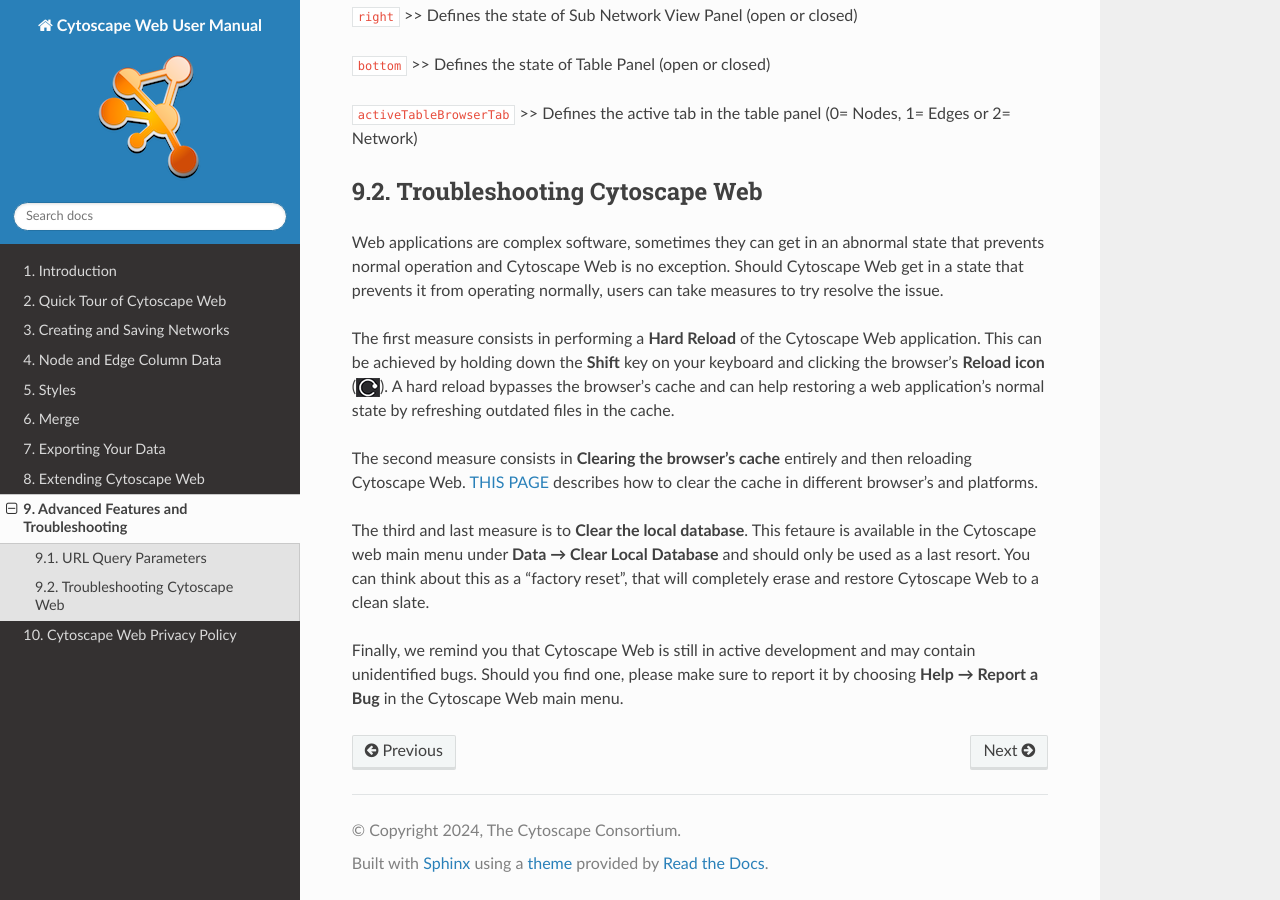
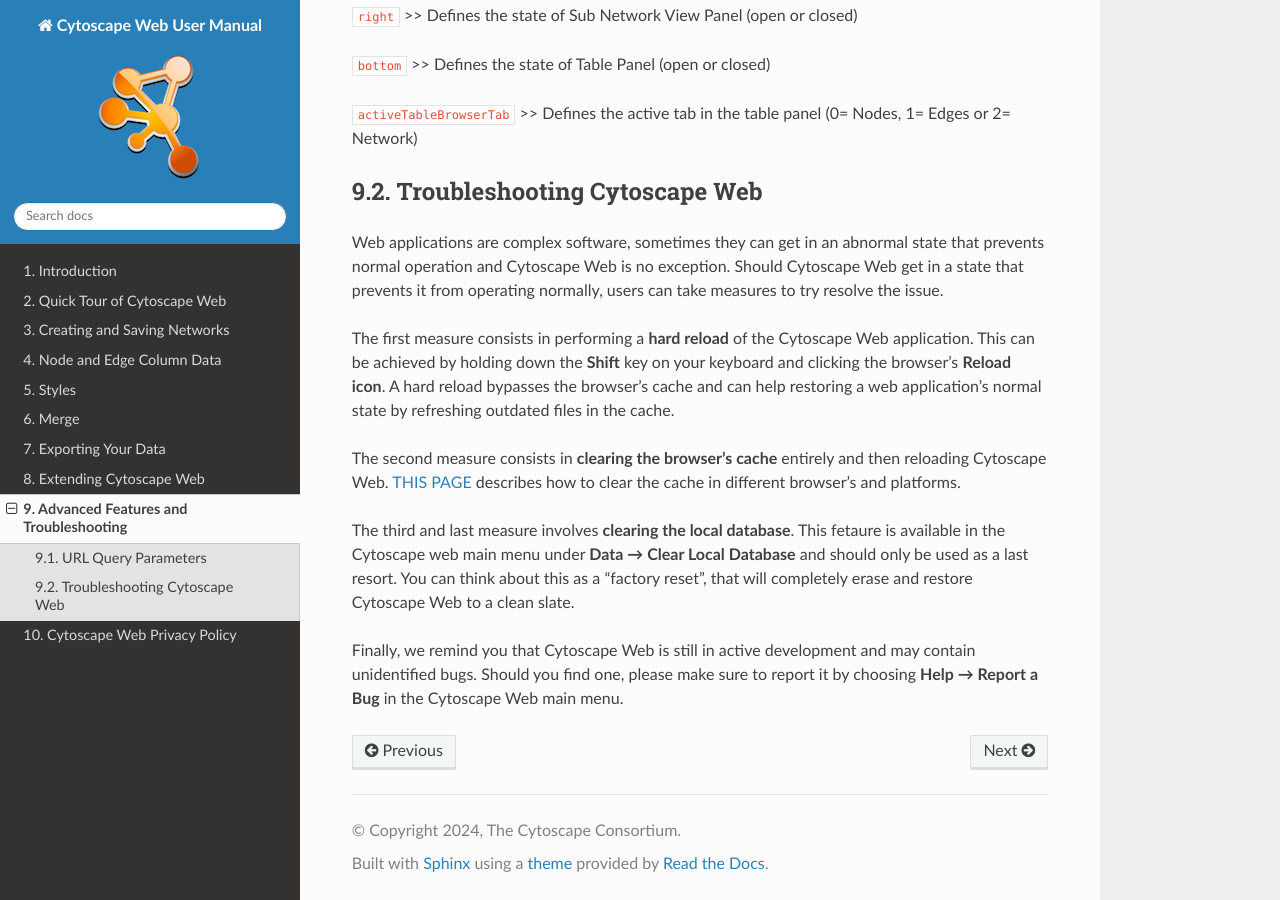
Before and after one commit to cytoscape/web-cytoscape-manual, a Sphinx documentation site: the page built from docs/Advanced.md, in a window 1280 px wide and 900 px high, scrolled down 1080 px. Built offline with Sphinx 7.4.7 and the Read the Docs theme 3.1.0, drawn with Linux system fonts in a browser that asks for light colours.

Commit message:
Update Advanced.md

````diff
--- a/docs/Advanced.md
+++ b/docs/Advanced.md
@@ -3,6 +3,7 @@
 <a id="advanced_features"> </a>
 
 ## URL Query Parameters
+<a id="url_parameters"></a>
 
 Cytoscape Web's ```import``` URL parameter provides an easy way for web applications and third-party tools to use Cytoscape Web to inspect and process the result from their workflows as long as the result can be served on a REST endpoint in CX2 format.
 
@@ -36,13 +37,14 @@
 
 
 ## Troubleshooting Cytoscape Web
+<a id="troubleshooting"></a>
 
 Web applications are complex software, sometimes they can get in an abnormal state that prevents normal operation and Cytoscape Web is no exception. Should Cytoscape Web get in a state that prevents it from operating normally, users can take measures to try resolve the issue.
 
-The first measure consists in performing a **Hard Reload** of the Cytoscape Web application. This can be achieved by holding down  the **Shift** key on your keyboard and clicking the browser's **Reload icon** (![](_static/images/reload_icon.png)). A hard reload bypasses the browser's cache and can help restoring a web application's normal state by refreshing outdated files in the cache.
+The first measure consists in performing a **hard reload** of the Cytoscape Web application. This can be achieved by holding down  the **Shift** key on your keyboard and clicking the browser's **Reload icon**. A hard reload bypasses the browser's cache and can help restoring a web application's normal state by refreshing outdated files in the cache.
 
-The second measure consists in **Clearing the browser's cache** entirely and then reloading Cytoscape Web. [THIS PAGE](https://www.wikihow.com/Clear-Your-Browser%27s-Cache) describes how to clear the cache in different browser's and platforms.
+The second measure consists in **clearing the browser's cache** entirely and then reloading Cytoscape Web. [THIS PAGE](https://www.wikihow.com/Clear-Your-Browser%27s-Cache) describes how to clear the cache in different browser's and platforms.
 
-The third and last measure is to **Clear the local database**. This fetaure is available in the Cytoscape web main menu under **Data → Clear Local Database** and should only be used as a last resort. You can think about this as a "factory reset", that will completely erase and restore Cytoscape Web to a clean slate.
+The third and last measure involves **clearing the local database**. This fetaure is available in the Cytoscape web main menu under **Data → Clear Local Database** and should only be used as a last resort. You can think about this as a "factory reset", that will completely erase and restore Cytoscape Web to a clean slate.
 
 Finally, we remind you that Cytoscape Web is still in active development and may contain unidentified bugs. Should you find one, please make sure to report it by choosing **Help → Report a Bug** in the Cytoscape Web main menu.
````
